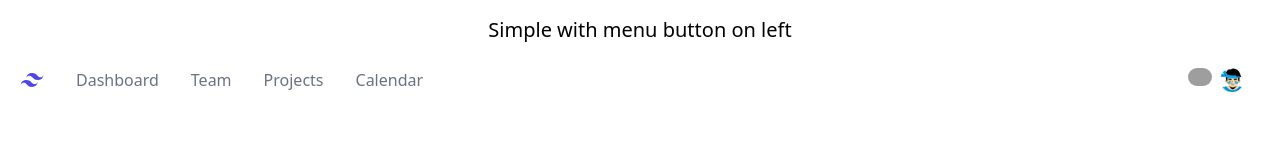
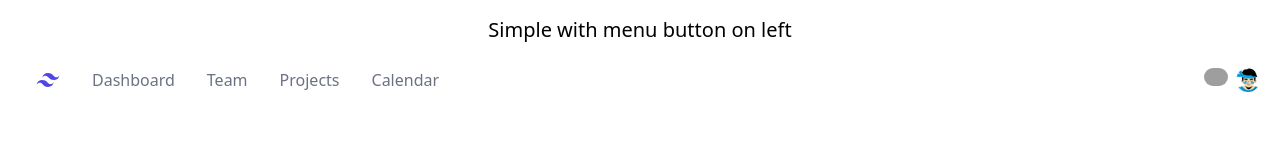
Before and after one commit to 98owl/Navabr, a plain HTML site: page index.html in a window 1280 px wide. Drawn offline with nearby package versions, Linux system fonts and the light colour scheme; grey boxes are pictures that could not be loaded.

Commit message:
Update index.html

```diff
--- a/index.html
+++ b/index.html
@@ -12,7 +12,7 @@
 <body class="bg-gray">
 <div class="flex justify-center bg-white text-xl m-2 p-2">Simple with menu button on left
 </div>
-      <div class="flex justify-start rounded-md font-sans text-2xs mt-3 ml-4 p-1 flex-row gap-x-8">
+      <div class="flex justify-start rounded-md font-sans text-2xs mt-3 ml-8 p-1 flex-row gap-x-8">
 <img src="images/mark.svg" alt="mark" class="w-6 h-6">
 
 <div class="basis-10"><a href="#"  class="text-gray-500 hover:text-gray-900 hover:border-b-2 hover:border-blue-500 ">Dashboard </a></div>
```
